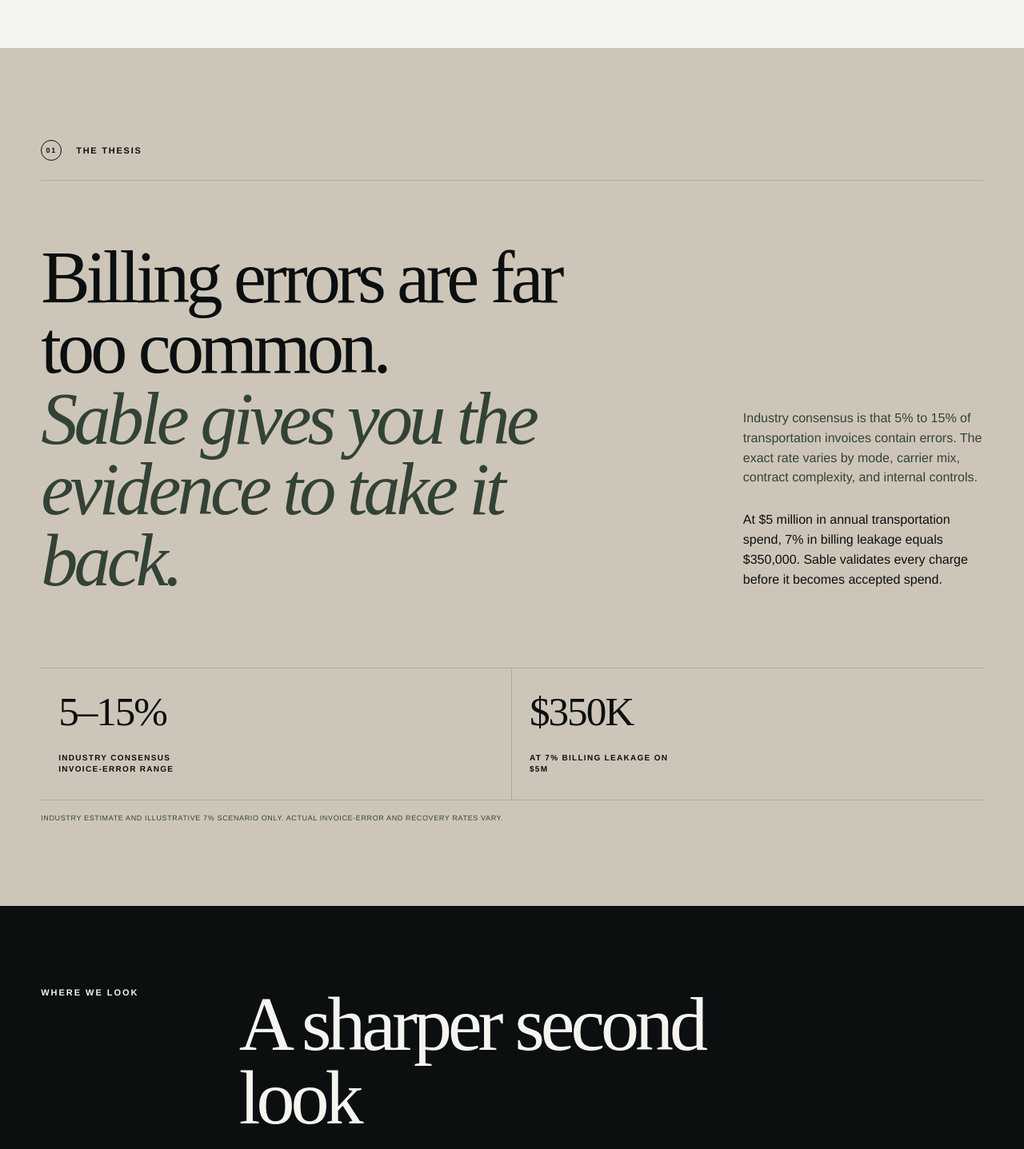
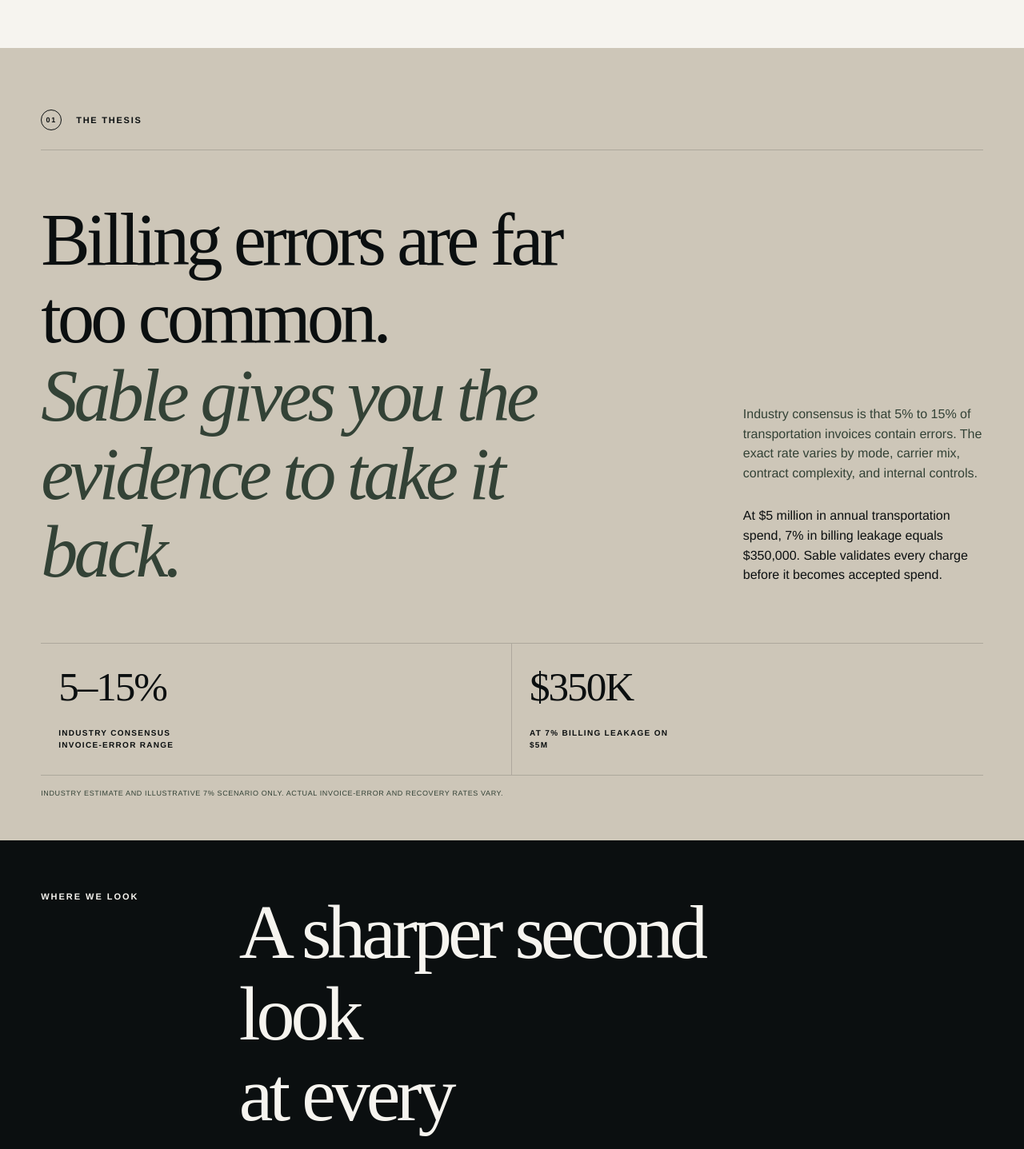
Before and after one commit to jelwoodiii/freight-audit-website, a Next.js app: page / in a window 1280 px wide. Shown: the part 2420-3857 px from the top of the page at 80% size. Built offline with nearby package versions, Linux system fonts and the light colour scheme.

Commit message:
Refine section pacing and full-bleed layout

```diff
--- a/app/globals.css
+++ b/app/globals.css
@@ -15,6 +15,8 @@
 
 html {
   scroll-behavior: smooth;
+  scroll-padding-top: 76px;
+  scroll-snap-type: y proximity;
   background: var(--ivory);
 }
 
@@ -164,6 +166,12 @@
   margin: 0 auto;
   padding-right: clamp(24px, 4vw, 72px);
   padding-left: clamp(24px, 4vw, 72px);
+}
+
+main > section:not(.split-scene),
+footer {
+  scroll-snap-align: start;
+  scroll-snap-stop: normal;
 }
 
 .eyebrow {
@@ -352,7 +360,7 @@
   font-size: clamp(52px, 8.35vw, 142px);
   font-weight: 400;
   letter-spacing: -0.055em;
-  line-height: 0.88;
+  line-height: 0.98;
 }
 
 .reveal-support {
@@ -419,8 +427,8 @@
 
 /* Editorial content */
 .thesis {
-  padding-top: clamp(80px, 9vw, 140px);
-  padding-bottom: clamp(76px, 8vw, 120px);
+  padding-top: clamp(64px, 6vw, 96px);
+  padding-bottom: clamp(42px, 4vw, 64px);
   background: var(--stone);
 }
 
@@ -429,7 +437,7 @@
   grid-template-columns: minmax(0, 1.55fr) minmax(300px, 0.55fr);
   gap: clamp(60px, 10vw, 180px);
   align-items: end;
-  margin-top: clamp(52px, 6vw, 90px);
+  margin-top: clamp(44px, 5vw, 72px);
 }
 
 .thesis h2,
@@ -442,7 +450,7 @@
   font-size: clamp(54px, 7.2vw, 122px);
   font-weight: 400;
   letter-spacing: -0.052em;
-  line-height: 0.96;
+  line-height: 1.06;
 }
 
 .thesis h2 em,
@@ -468,7 +476,7 @@
 .thesis-rail {
   display: grid;
   grid-template-columns: repeat(2, 1fr);
-  margin-top: clamp(58px, 7vw, 100px);
+  margin-top: clamp(46px, 5vw, 72px);
   border-top: 1px solid var(--line);
   border-bottom: 1px solid var(--line);
 }
@@ -514,7 +522,7 @@
 }
 
 .checks-section {
-  padding-top: clamp(78px, 8vw, 120px);
+  padding-top: clamp(48px, 5vw, 72px);
   background: var(--ink);
   color: var(--ivory);
 }
@@ -524,7 +532,7 @@
   grid-template-columns: 0.42fr 1.4fr 0.58fr;
   gap: clamp(32px, 5vw, 90px);
   align-items: start;
-  padding-bottom: clamp(64px, 7vw, 100px);
+  padding-bottom: clamp(54px, 6vw, 84px);
 }
 
 .checks-intro h2 {
@@ -597,8 +605,8 @@
 .method {
   width: 100%;
   max-width: none;
-  padding-top: clamp(76px, 8vw, 118px);
-  padding-bottom: clamp(82px, 9vw, 132px);
+  padding-top: clamp(58px, 6vw, 84px);
+  padding-bottom: clamp(68px, 7vw, 102px);
   background: var(--forest);
   color: var(--ivory);
 }
@@ -612,7 +620,7 @@
   grid-template-columns: 1.4fr 0.55fr;
   gap: 90px;
   align-items: end;
-  margin-top: clamp(52px, 6vw, 86px);
+  margin-top: clamp(44px, 5vw, 70px);
 }
 
 .method-heading h2 {
@@ -629,14 +637,14 @@
 .method-steps {
   display: grid;
   grid-template-columns: repeat(3, 1fr);
-  margin-top: clamp(60px, 7vw, 100px);
+  margin-top: clamp(50px, 6vw, 82px);
   border-top: 1px solid rgba(246, 244, 239, 0.22);
   border-bottom: 1px solid rgba(246, 244, 239, 0.22);
 }
 
 .method-steps article {
   display: flex;
-  min-height: 450px;
+  min-height: 420px;
   flex-direction: column;
   padding: 34px clamp(24px, 3vw, 52px) 40px;
   border-right: 1px solid rgba(246, 244, 239, 0.22);
@@ -665,7 +673,7 @@
   font-size: clamp(34px, 3.2vw, 52px);
   font-weight: 400;
   letter-spacing: -0.035em;
-  line-height: 1;
+  line-height: 1.06;
 }
 
 .method-steps p {
@@ -712,8 +720,8 @@
 }
 
 .proof {
-  padding-top: clamp(78px, 8vw, 120px);
-  padding-bottom: clamp(82px, 9vw, 132px);
+  padding-top: clamp(58px, 6vw, 86px);
+  padding-bottom: clamp(68px, 7vw, 102px);
   background: var(--stone);
 }
 
@@ -722,7 +730,7 @@
   grid-template-columns: 0.72fr 1.28fr;
   gap: clamp(58px, 8vw, 130px);
   align-items: center;
-  margin-top: clamp(56px, 7vw, 96px);
+  margin-top: clamp(46px, 5vw, 74px);
 }
 
 .proof-copy h2 {
@@ -906,8 +914,8 @@
 }
 
 .promise {
-  padding-top: clamp(78px, 8vw, 120px);
-  padding-bottom: clamp(66px, 7vw, 100px);
+  padding-top: clamp(60px, 6vw, 88px);
+  padding-bottom: clamp(52px, 5vw, 76px);
   background: var(--ink);
   color: var(--ivory);
 }
@@ -921,7 +929,7 @@
 .promise-grid {
   display: grid;
   grid-template-columns: repeat(4, 1fr);
-  margin-top: clamp(58px, 7vw, 94px);
+  margin-top: clamp(48px, 5vw, 72px);
   border-top: 1px solid rgba(246, 244, 239, 0.24);
 }
 
@@ -959,8 +967,8 @@
 .contact {
   width: 100%;
   max-width: none;
-  padding-top: clamp(74px, 8vw, 116px);
-  padding-bottom: clamp(64px, 7vw, 96px);
+  padding-top: clamp(58px, 6vw, 84px);
+  padding-bottom: clamp(50px, 5vw, 72px);
   background: var(--stone);
   color: var(--ink);
 }
@@ -986,7 +994,7 @@
   grid-template-columns: 1.45fr 0.55fr;
   gap: clamp(60px, 10vw, 170px);
   align-items: end;
-  margin-top: clamp(54px, 6vw, 88px);
+  margin-top: clamp(44px, 5vw, 70px);
 }
 
 .contact h2 {
@@ -1059,7 +1067,7 @@
   align-self: center;
   font-family: var(--serif);
   font-size: clamp(30px, 3vw, 48px);
-  line-height: 1;
+  line-height: 1.08;
 }
 
 footer > div:last-child {
@@ -1209,7 +1217,7 @@
   .scene-reveal h1 {
     margin-top: 12px;
     font-size: clamp(45px, 14vw, 76px);
-    line-height: 0.92;
+    line-height: 1;
   }
 
   .reveal-support {
@@ -1319,6 +1327,7 @@
 @media (prefers-reduced-motion: reduce) {
   html {
     scroll-behavior: auto;
+    scroll-snap-type: none;
   }
 
   *,
--- a/app/page.tsx
+++ b/app/page.tsx
@@ -90,7 +90,7 @@
           if (entry.isIntersecting) entry.target.classList.add("is-visible");
         });
       },
-      { threshold: 0.14 },
+      { rootMargin: "0px 0px -20% 0px", threshold: 0.08 },
     );
 
     document.querySelectorAll<HTMLElement>("[data-reveal]").forEach((node) => {
@@ -169,7 +169,8 @@
           </div>
         </section>
 
-        <section className="thesis section-shell" id="thesis" data-header-tone="ink">
+        <section className="thesis" id="thesis" data-header-tone="ink">
+          <div className="section-shell">
             <div className="section-index" data-reveal>
               <span>01</span>
               <span>The thesis</span>
@@ -199,6 +200,7 @@
             <p className="thesis-context" data-reveal>
               Industry estimate and illustrative 7% scenario only. Actual invoice-error and recovery rates vary.
             </p>
+          </div>
         </section>
 
         <section className="checks-section" aria-labelledby="checks-title" data-header-tone="bone">
@@ -264,7 +266,8 @@
           </div>
         </section>
 
-        <section className="proof section-shell" id="proof" data-header-tone="ink">
+        <section className="proof" id="proof" data-header-tone="ink">
+          <div className="section-shell">
             <div className="section-index" data-reveal>
               <span>03</span>
               <span>The proof</span>
@@ -308,6 +311,7 @@
                     <span className="evidence-stamp__ring">✓</span>
                     <strong>Evidence<br />attached</strong>
                     <small>Source + rule + delta</small>
+                  </div>
                 </div>
               </div>
             </div>
```
Also changed, not shown: 1 other file (tests, documents, lock files or other folders). Lines whose indentation alone changed are shown as unchanged.
